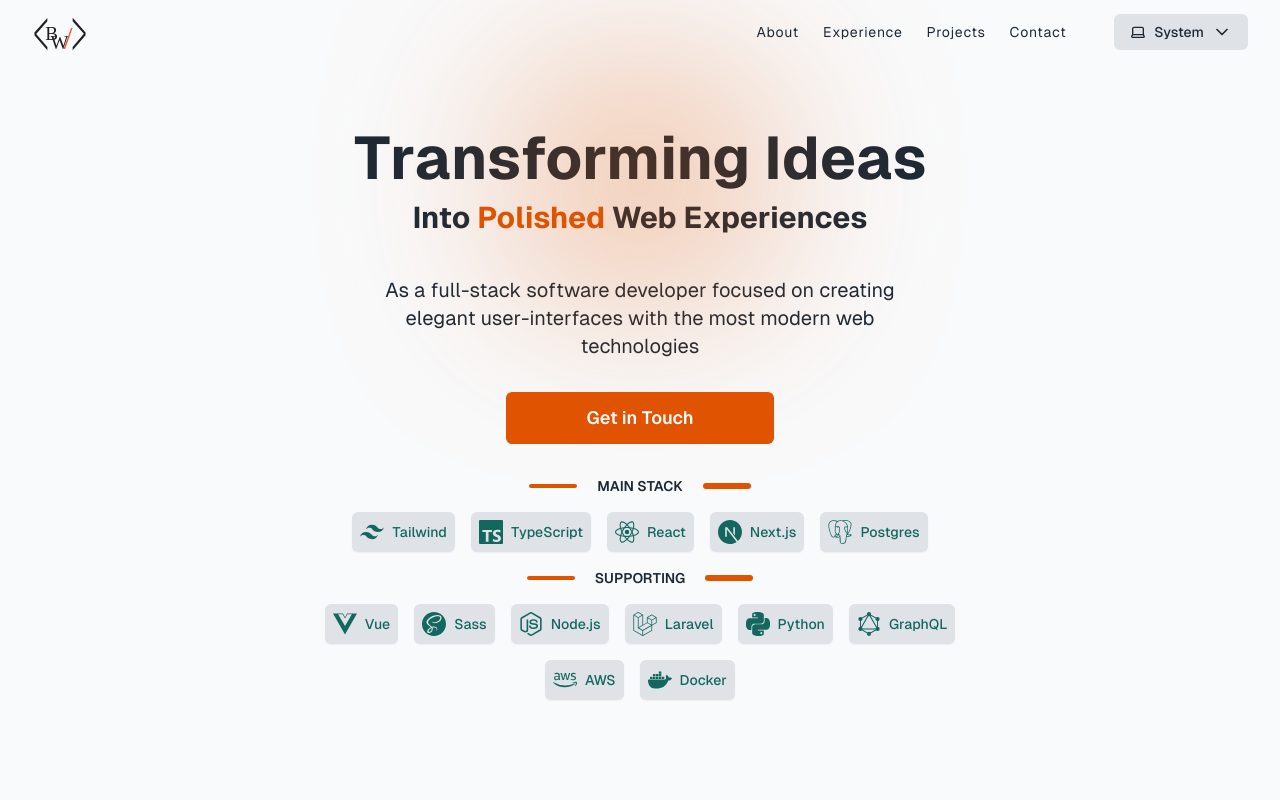
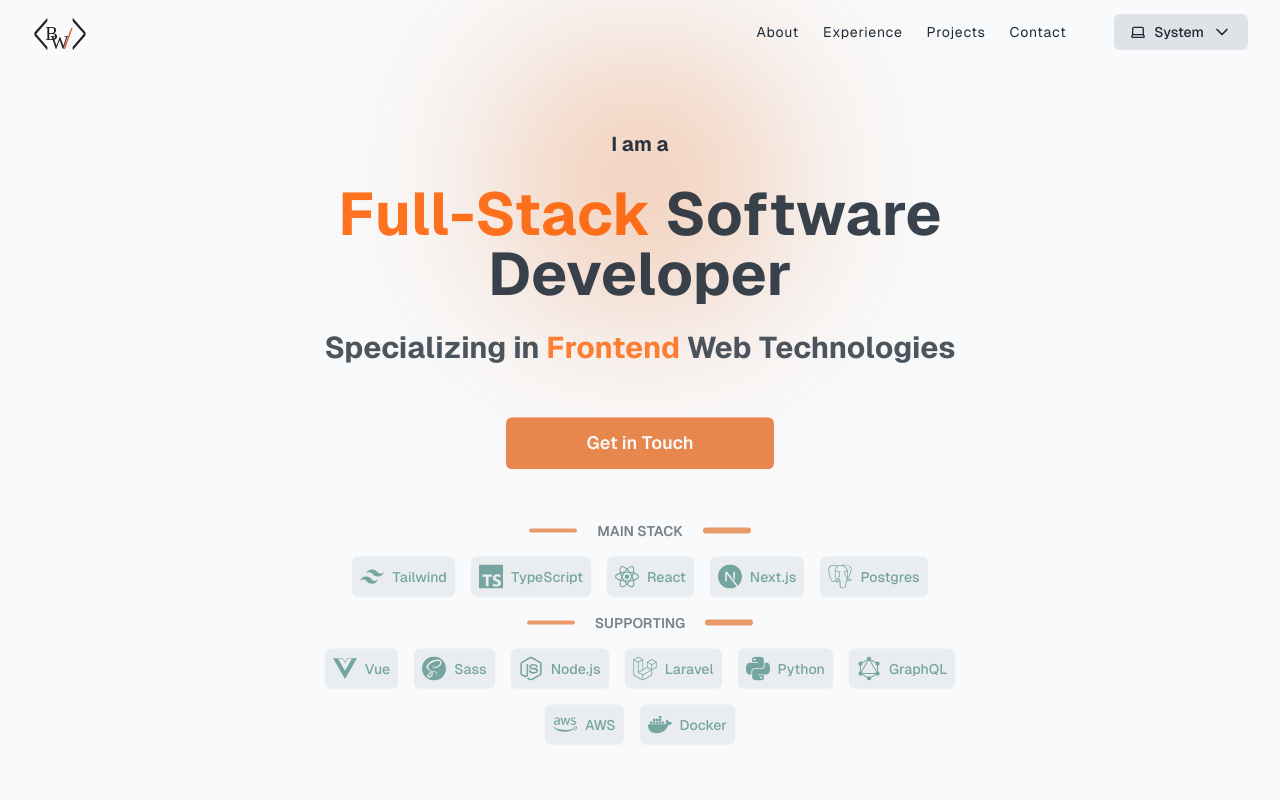
Before and after one commit to benWozak/portfolio-v2, a Next.js app: page / in a window 1280 px wide. Shown: the top 800 px of the page. Built offline with nearby package versions, Linux system fonts and the light colour scheme.

Commit message:
improved animations

```diff
--- a/src/app/components/layout/Hero.tsx
+++ b/src/app/components/layout/Hero.tsx
@@ -1,28 +1,76 @@
+"use client";
+
+import { motion } from "framer-motion";
 import { TechnologyShowcase } from "../content";
 import { CTAButton } from "../ui";
 
+const containerVariants = {
+  hidden: { opacity: 0 },
+  visible: {
+    opacity: 1,
+    transition: {
+      duration: 1,
+      staggerChildren: 0.1,
+      delayChildren: 0.2,
+    },
+  },
+};
+
+const itemVariants = {
+  hidden: { opacity: 0, y: 30 },
+  visible: {
+    opacity: 1,
+    y: 0,
+    transition: {
+      duration: 1,
+      ease: "easeOut",
+    },
+  },
+};
+
 export function Hero() {
   return (
-    <section className="relative h-auto  w-full flex flex-col  items-center pt-28 lg:pt-32 mb-32">
+    <motion.section
+      className="relative h-auto w-full flex flex-col items-center pt-28 lg:pt-32 mb-32"
+      variants={containerVariants}
+      initial="hidden"
+      animate="visible"
+    >
       <div className="absolute h-[20%] w-[20%] top-[20%] left-[50%] -translate-x-1/2 bg-primary rounded-full blur-[110px]"></div>
-      <h1 className="w-full text-3xl md:text-4xl lg:text-6xl max-w-3xl  font-bold  text-center">
-        Transforming Ideas
-      </h1>
-      <h1 className="w-full text-2xl md:text-3xl lg:text-3xl max-w-3xl  font-bold  text-center mt-3 px-4">
-        Into <span className="text-primary">Polished</span> Web Experiences
-      </h1>
-      <p className="text-center lg:text-xl text-foreground mt-6 lg:mt-10 px-4 max-w-xl">
-        {/* Combining clean design with powerful functionality to help you stand out
-        online. */}
-        As a full-stack software developer focused on creating elegant
-        user-interfaces with the most modern web technologies
-      </p>
-      <div className="mt-6 lg:mt-8">
+      <motion.h1
+        className="w-full text-base md:text-lg lg:text-xl max-w-3xl font-bold text-center"
+        variants={itemVariants}
+      >
+        I am a
+      </motion.h1>
+      <motion.h1
+        className="w-full text-3xl md:text-4xl lg:text-6xl max-w-3xl mt-2 lg:mt-6 font-bold text-center leading-8"
+        variants={itemVariants}
+      >
+        <span className="text-primary-500">Full-Stack</span> Software Developer
+      </motion.h1>
+
+      <motion.h1
+        className="w-full text-xl md:text-2xl lg:text-3xl max-w-3xl font-bold text-center mt-2 lg:mt-6 px-4 leading-6"
+        variants={itemVariants}
+      >
+        Specializing in{" "}
+        <span className="text-primary-500 dark:text-secondary-400">
+          Frontend
+        </span>{" "}
+        Web Technologies
+      </motion.h1>
+
+      <motion.div className="my-10 lg:my-12" variants={itemVariants}>
         <CTAButton href="#contact">Get in Touch</CTAButton>
-      </div>
-      <div className=" flex flex-wrap gap-5 md:flex md:flex-row items-center justify-center lg:h-24 h-auto w-[80%] lg:mx-auto mx-2 my-6 lg:my-8">
+      </motion.div>
+
+      <motion.div
+        className="flex flex-wrap gap-5 md:flex md:flex-row items-center justify-center lg:h-24 h-auto w-[80%] lg:mx-auto mx-2"
+        variants={itemVariants}
+      >
         <TechnologyShowcase />
-      </div>
-    </section>
+      </motion.div>
+    </motion.section>
   );
 }
--- a/src/app/globals.css
+++ b/src/app/globals.css
@@ -28,7 +28,7 @@
     --secondary-200: 174 69% 80%;
     --secondary-300: 174 69% 70%;
     --secondary-400: 174 69% 60%;
-    --secondary-500: 174 69% 52%; /* Your original secondary color */
+    --secondary-500: 174 69% 52%; /* default secondary */
     --secondary-600: 174 69% 45%;
     --secondary-700: 174 69% 38%;
     --secondary-800: 174 69% 31%;
@@ -84,24 +84,83 @@
   }
 }
 
+/* .headline h2 {
+  font-size: 26px;
+  font-weight: 700;
+  letter-spacing: 1px;
+  text-transform: uppercase;
+  width: 160px;
+  margin: auto;
+  white-space: nowrap;
+  padding-bottom: 13px;
+}
 
-.headline h2 {
-  font-size:26px; font-weight:700;  letter-spacing:1px; text-transform:uppercase; width:160px; margin:auto; white-space:nowrap; padding-bottom:13px;
-}
 .headline h2:before {
   background-color: #c50000;
-    content: '';
+  content: "";
   display: block;
   height: 3px;
   width: 75px;
   margin-bottom: 5px;
 }
+
 .headline h2:after {
   background-color: #c50000;
-    content: '';
+  content: "";
   display: block;
-  position:absolute; right:0; bottom:0;
+  position: absolute;
+  right: 0;
+  bottom: 0;
   height: 3px;
   width: 75px;
   margin-bottom: 0.25em;
+} */
+
+/* New animations */
+@keyframes fadeIn {
+  from {
+    opacity: 0;
   }
+  to {
+    opacity: 1;
+  }
+}
+
+@keyframes fadeUp {
+  from {
+    opacity: 0;
+    transform: translateY(20px);
+  }
+  to {
+    opacity: 1;
+    transform: translateY(0);
+  }
+}
+
+.animate-fade-in {
+  animation: fadeIn 1s ease-out forwards;
+}
+
+.animate-fade-up {
+  opacity: 0;
+  animation: fadeUp 0.5s ease-out forwards;
+}
+
+@layer utilities {
+  .animate-fade-in {
+    animation: fadeIn 1s ease-out forwards;
+  }
+  .animate-fade-up {
+    opacity: 0;
+    animation: fadeUp 0.5s ease-out forwards;
+  }
+}
+
+body:not(.animation-complete) .animate-fade-up {
+  animation: none;
+  opacity: 0;
+}
+
+body.animation-complete .animate-fade-up {
+  animation-play-state: running;
+}
```
Lines whose indentation alone changed are shown as unchanged.
